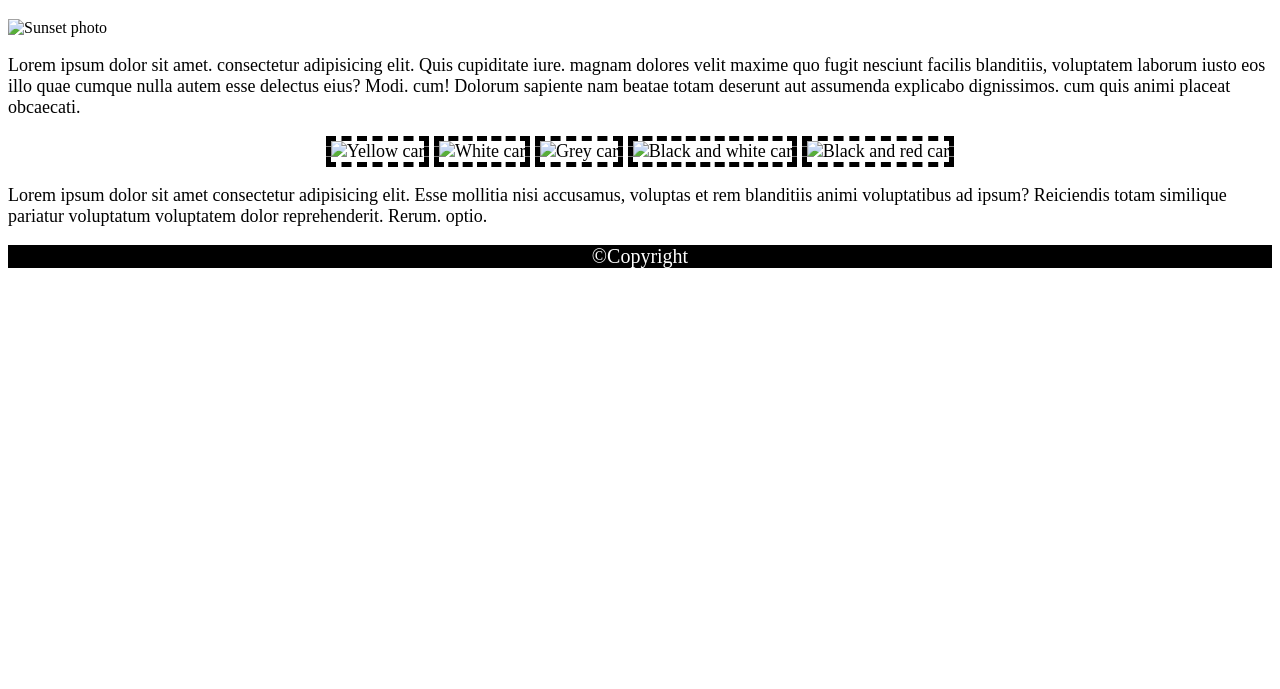
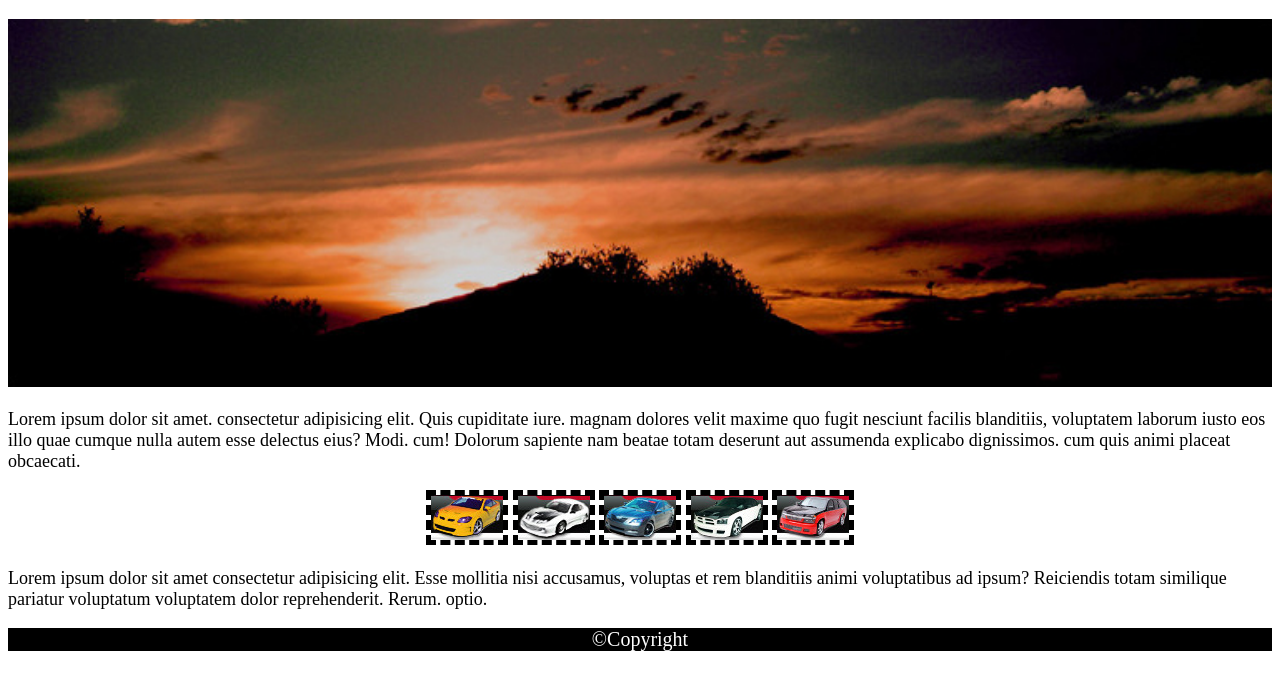
Before and after one commit to VersiX/HW4, a plain HTML site: page Simple/index.html in a window 1280 px wide. Shown: the part 61-750 px from the top of the page. Drawn offline with Linux system fonts and the light colour scheme; the site is published under a folder, as on GitHub Pages, so addresses that start at the root find nothing.

Commit message:
added icons

```diff
--- a/Simple/index.html
+++ b/Simple/index.html
@@ -7,12 +7,13 @@
     <meta http-equiv="X-UA-Compatible" content="ie=edge">
     <title>Simple website</title>
     <link rel="stylesheet" href="style.css">
+    <link rel="shortcut icon" href="favicon.ico">
 </head>
 
 <body>
 
     <h1>My simple website</h1>
-    <img class="wideImg" src="/img/sunset.jpg" alt="Sunset photo">
+    <img class="wideImg" src="img/sunset.jpg" alt="Sunset photo">
 
     <article>
         <p>
@@ -23,11 +24,11 @@
         </p>
 
         <div class="carImgContainer">
-            <img class="carImg" src="/img/car01.jpg" alt="Yellow car">
-            <img class="carImg" src="/img/car02.jpg" alt="White car">
-            <img class="carImg" src="/img/car03.jpg" alt="Grey car">
-            <img class="carImg" src="/img/car04.jpg" alt="Black and white car">
-            <img class="carImg" src="/img/car05.jpg" alt="Black and red car">
+            <img class="carImg" src="img/car01.jpg" alt="Yellow car">
+            <img class="carImg" src="img/car02.jpg" alt="White car">
+            <img class="carImg" src="img/car03.jpg" alt="Grey car">
+            <img class="carImg" src="img/car04.jpg" alt="Black and white car">
+            <img class="carImg" src="img/car05.jpg" alt="Black and red car">
         </div>
 
         <p>
```
Also changed, not shown: Hard/index.html (+2 -2 lines), Hard/favicon.ico (added), Simple/favicon.ico (added).
